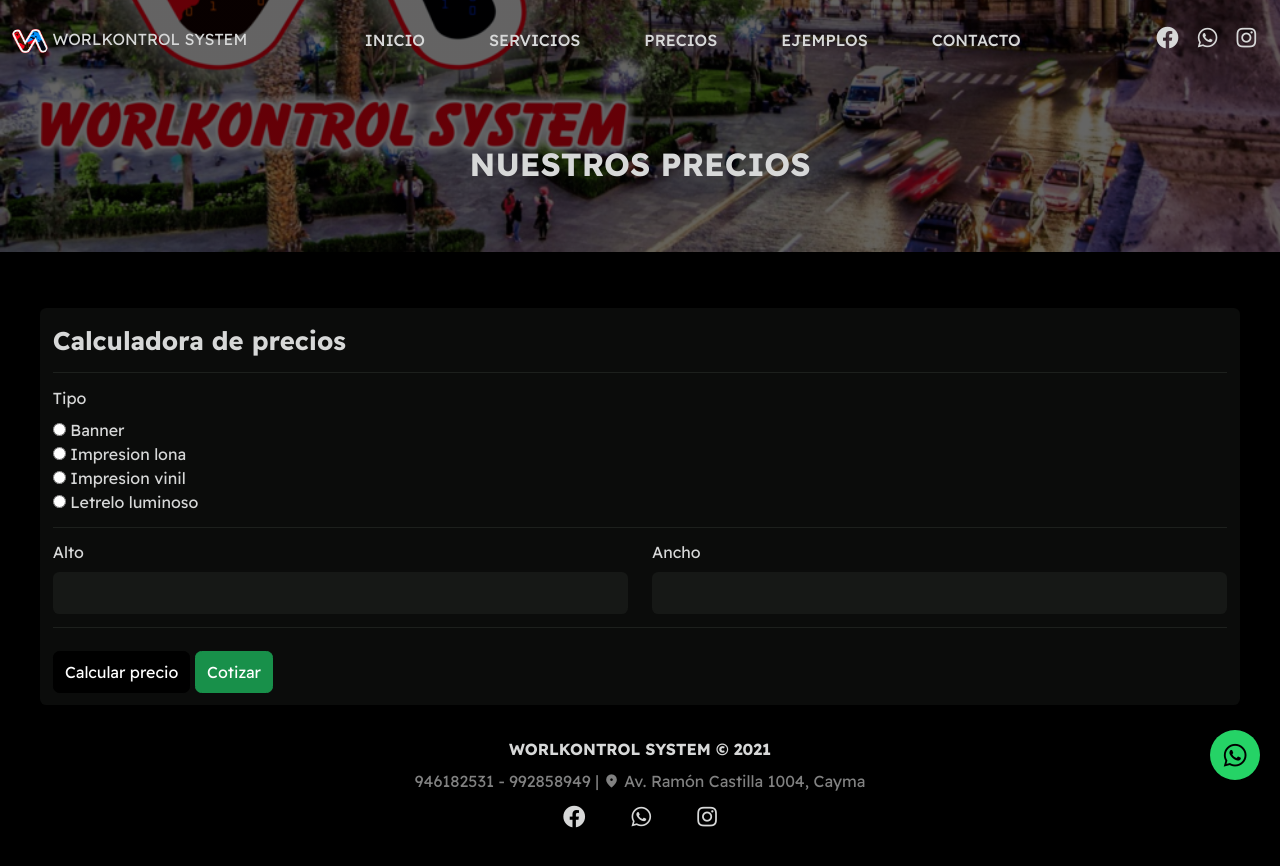
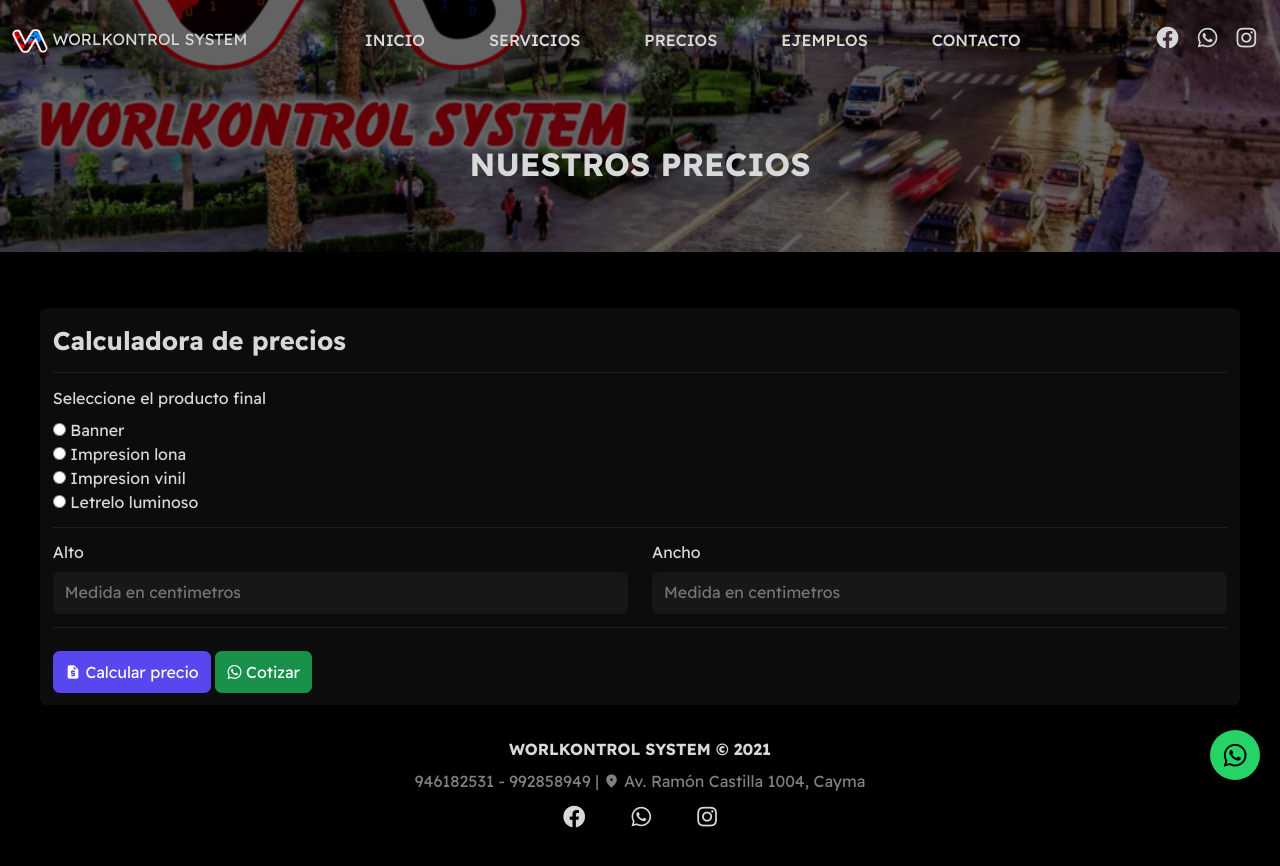
Before and after one commit to sandmyprojects/z_old_worlkontrol_website, an Eleventy site: page precios.html in a window 1280 px wide. Built offline with nearby package versions, Linux system fonts and the light colour scheme; Eleventy itself is replaced by a stand-in of ours; files that its build step writes are made by us from their sources; a script that the page names is missing.

Commit message:
formulario de la calculadora de precios

```diff
--- a/precios.html
+++ b/precios.html
@@ -29,7 +29,7 @@ title: "Contacto"
             <hr>
             <div>
                 <p>
-                    Tipo
+                    Seleccione el producto final
                 </p>
                 <div id="type">
                     <input type="radio" onclick="Precios.setType('banner')" name="type" id="banner" value="banner">
@@ -49,20 +49,22 @@ title: "Contacto"
             <div class="grid:2 gap">
                 <div>
                     <label class="label">Alto</label>
-                    <input type="number" class="input is-text" id="alto" step="0.01" required>
+                    <input placeholder="Medida en centimetros" type="number" class="input is-text" id="alto" step="0.01" required>
                 </div>
                 <div>
                     <label class="label">Ancho</label>
-                    <input type="number" class="input is-text" id='ancho' step="0.01" required>
+                    <input placeholder="Medida en centimetros" type="number" class="input is-text" id='ancho' step="0.01" required>
                 </div>
             </div>
             <hr>
             <div class="field" id="especificaciones"></div>
             <div class="field mg-top:lg">
-                <button class="button is-bg">
+                <button class="button is-secondary">
+                    <i data-icon='request_quote'></i>
                     Calcular precio
                 </button>
                 <button onclick="consultar('banner')" class="button is-primary">
+                    <i class="fab fa-whatsapp"></i>
                     Cotizar
                 </button>
             </div>
--- a/public/scss/config/_variables.scss
+++ b/public/scss/config/_variables.scss
@@ -1,7 +1,7 @@
 // https://coolors.co/7986ff-ef476f-181a1e-16181a-131416
 
 $var-primary-color: #18904A;
-$var-secondary-color: #EF476F;
+$var-secondary-color: #5847ef;
 
 $var-success-color: #25a56b;
 $var-warning-color: #d89219;
```
Also changed, not shown: public/scss/main.css.
